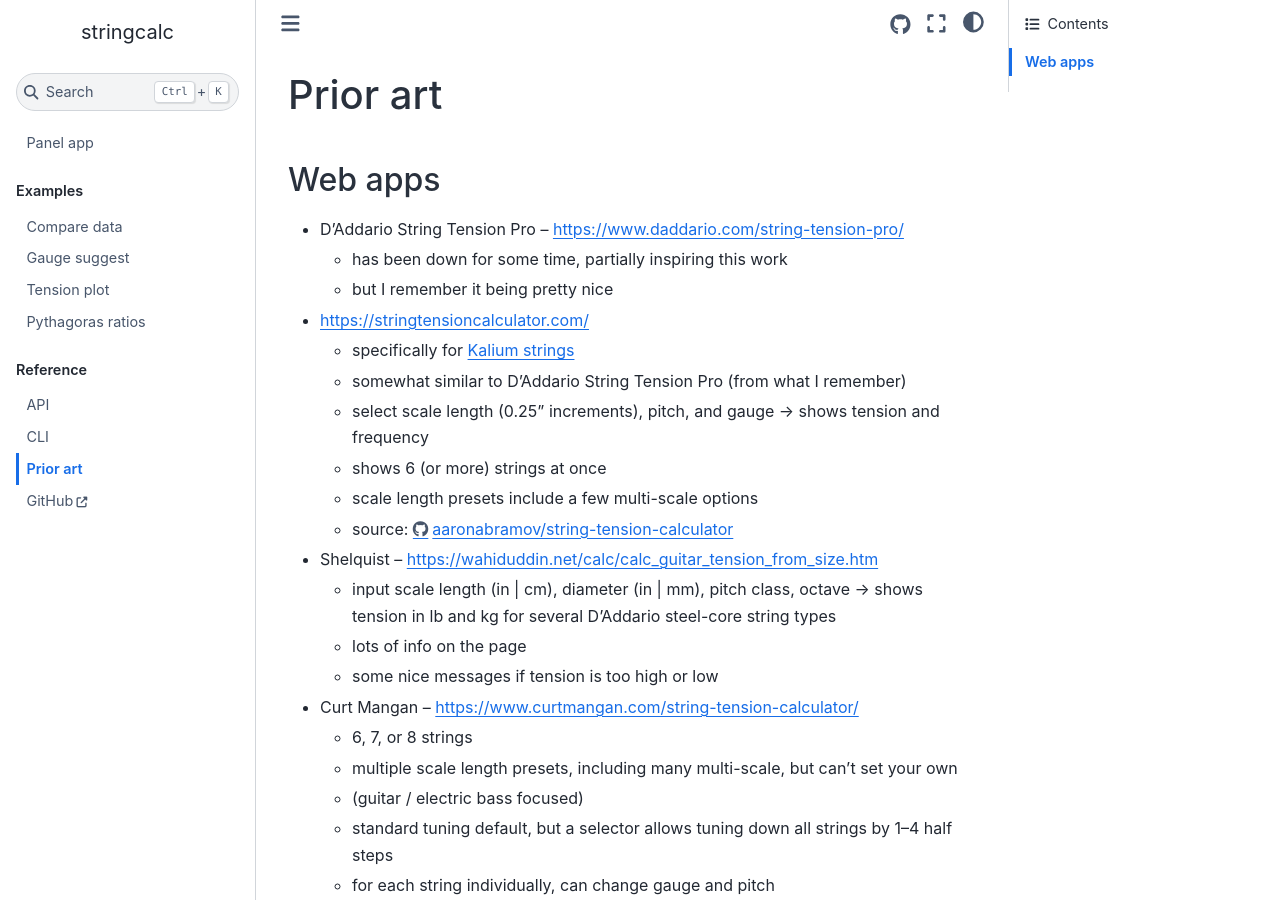
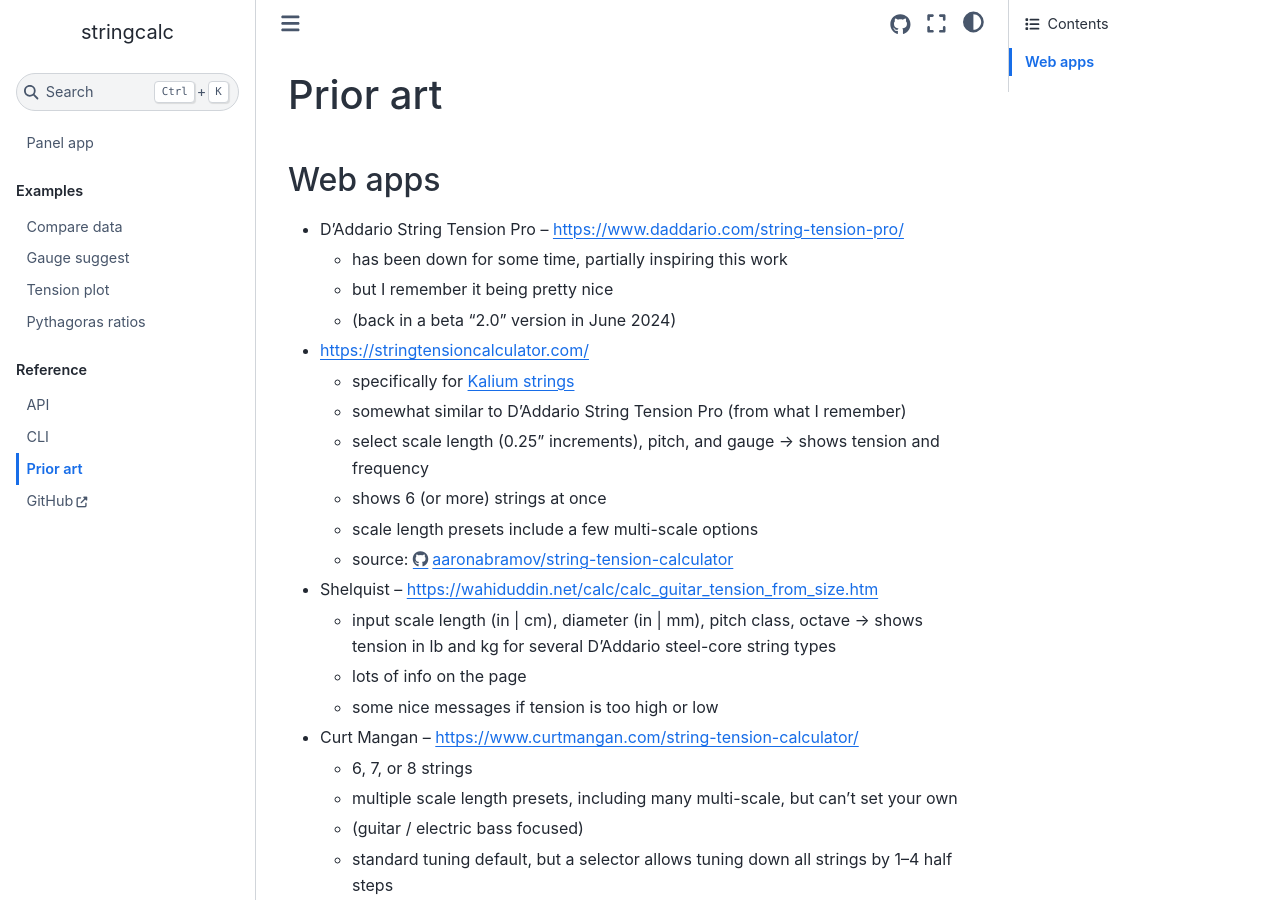
Before and after one commit to zmoon/stringcalc, a Sphinx documentation site: the page built from docs/prior-art.md, in a window 1280 px wide and 900 px high. Built offline with Sphinx 7.4.7 and the Sphinx Book theme 1.1.4, drawn with Linux system fonts in a browser that asks for light colours.

Commit message:
STP back

```diff
--- a/docs/prior-art.md
+++ b/docs/prior-art.md
@@ -5,6 +5,7 @@
 - D'Addario String Tension Pro -- <https://www.daddario.com/string-tension-pro/>
   - has been down for some time, partially inspiring this work
   - but I remember it being pretty nice
+  - (back in a beta "2.0" version in June 2024)
 - <https://stringtensioncalculator.com/>
   - specifically for [Kalium strings](https://kaliummusic.com/strings/)
   - somewhat similar to D'Addario String Tension Pro (from what I remember)
```
